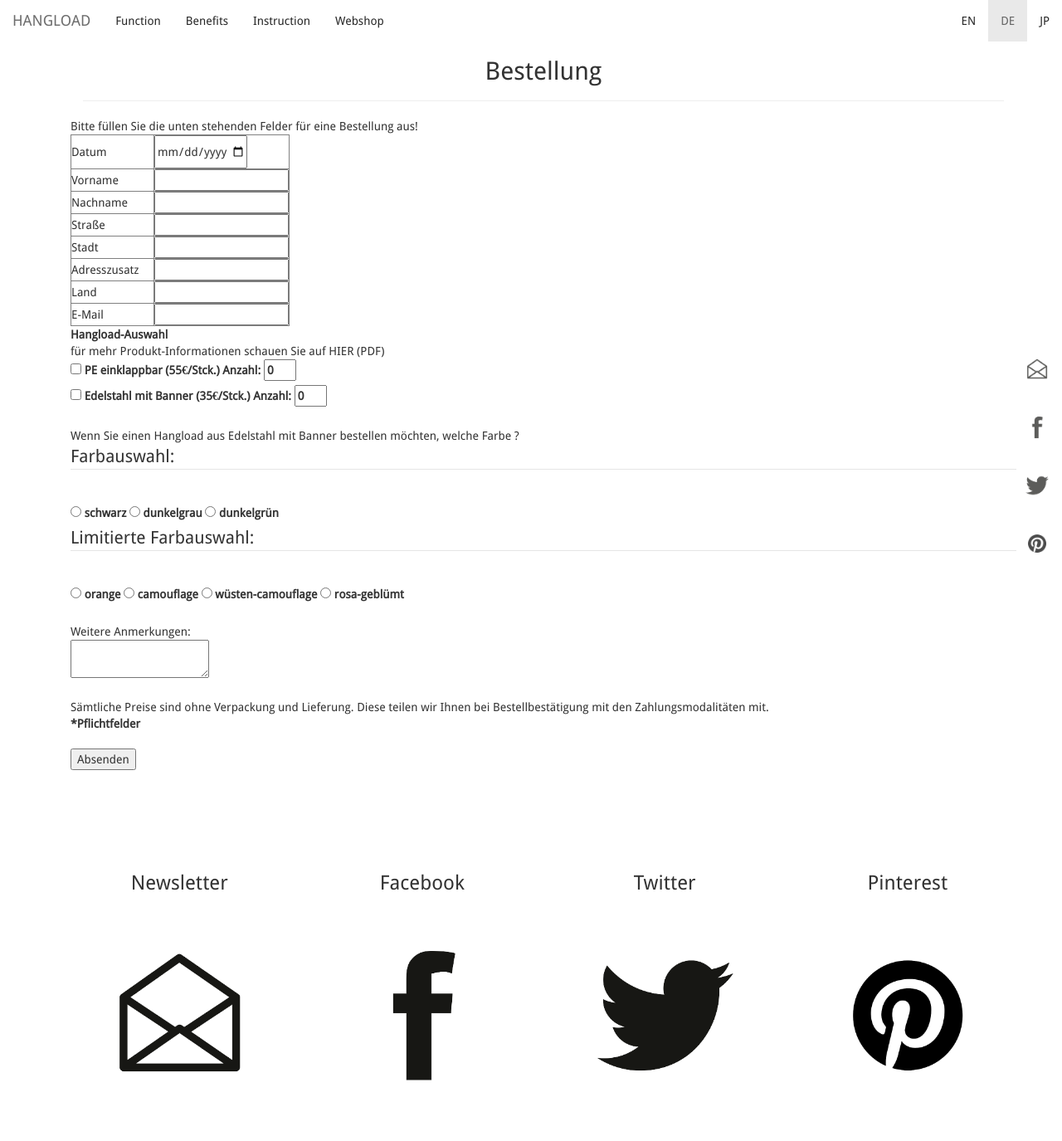
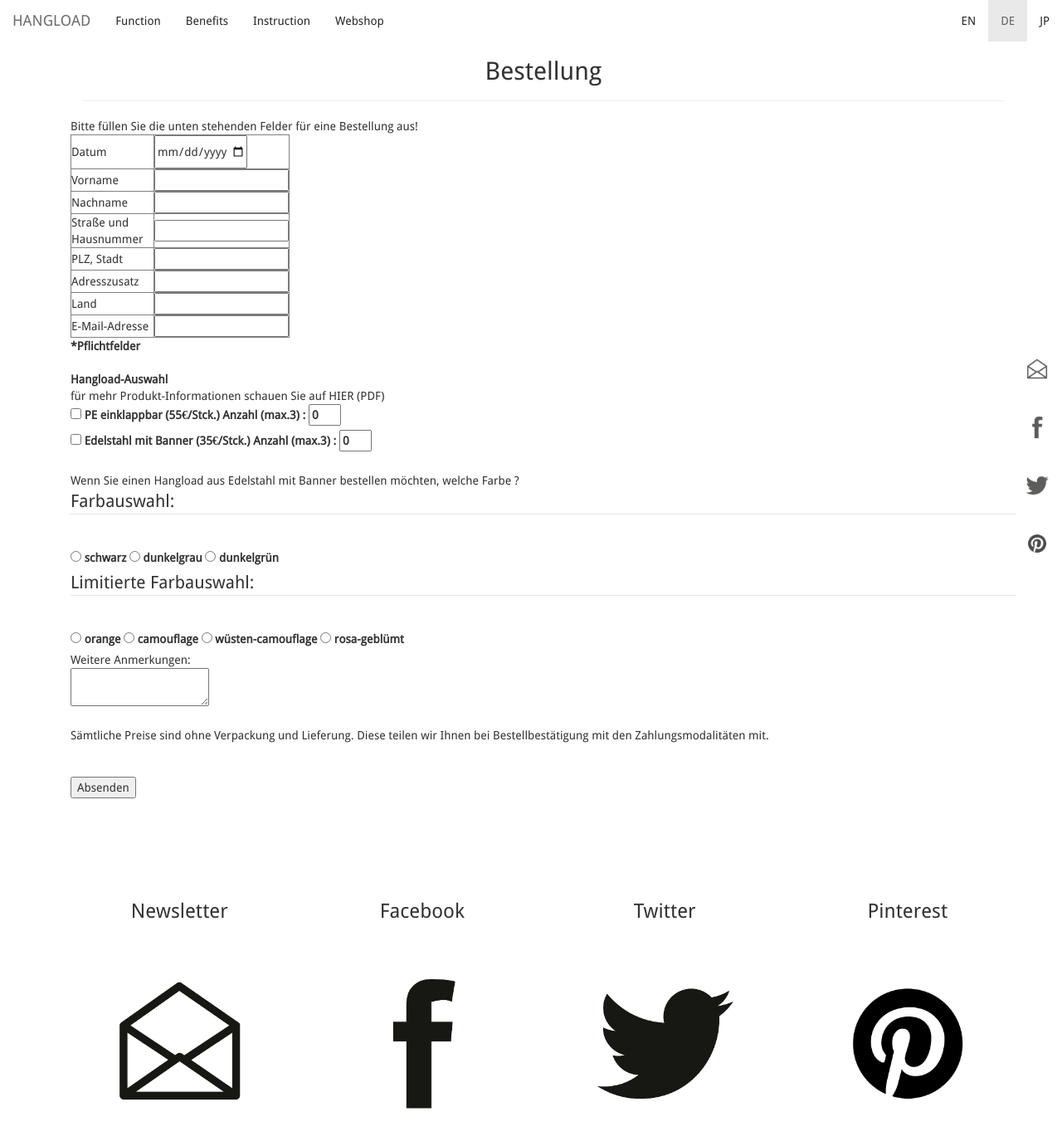
Before and after one commit to bodokaiser/hangload.com, a Jekyll site: the page built from de/webshop/index.html, in a window 1280 px wide and 1400 px high, scrolled down 1806 px. Shown: the top 1375 px of the window at 83% size. Built offline with Jekyll 4.4.1, drawn with Linux system fonts in a browser that asks for light colours; nearby versions of some CDN libraries; library files that are not in the unit come from our copies; Markdown is read by kramdown in place of the engine named in the settings.

Commit message:
Update index.html

```diff
--- a/de/webshop/index.html
+++ b/de/webshop/index.html
@@ -168,11 +168,11 @@
     <td> <input type="text" name="Nachname*" required> </td>
 </tr>
 <tr>
-    <td>Straße </td>
+    <td>Straße und Hausnummer </td>
     <td> <input type="text" name="Straße und Hausnr. *" required> </td>
 </tr>
 <tr>
-    <td>Stadt </td>
+    <td>PLZ, Stadt </td>
     <td> <input type="text" name="PLZ, Stadt *" required> </td>
 </tr>
 <tr>
@@ -185,11 +185,14 @@
 </tr>
 <tr></tr>
 <tr>
-    <td>E-Mail </td>
+    <td>E-Mail-Adresse </td>
     <td><input type="email" name="E-Mail-Adresse" required> </td>
 </tr>
 </table>
+<strong> *Pflichtfelder </strong>
 
+<br>
+<br>
 <strong>Hangload-Auswahl </strong> <br>
 
 für mehr Produkt-Informationen schauen Sie auf HIER (PDF) <br>
@@ -197,17 +200,17 @@
 
 <label><input type="checkbox" name="PE"> PE einklappbar (55€/Stck.) </label>
 
-<label> Anzahl: <input type="number" step="1" min="0" max="3" value="0"> </label> <br>
+<label> Anzahl (max.3) : <input type="number" step="1" min="0" max="3" value="0"> </label> <br>
 
 
 <label><input type="checkbox" name="Edelstahl"> Edelstahl mit Banner (35€/Stck.) </label>
 
-<label> Anzahl: <input type="number" step="1" min="0" max="3" value="0"> </label> <br>
+<label> Anzahl (max.3) : <input type="number" step="1" min="0" max="3" value="0"> </label> <br>
 
 <br>
 Wenn Sie einen Hangload aus Edelstahl mit Banner bestellen möchten, welche Farbe ? <br>
 
-<fieldset>
+
 <legend> Farbauswahl: </legend> <br>
 <label><input type="radio" name="kk" value="schwarz"> schwarz </label>
 <label><input type="radio" name="kk" value="dunkelgrau"> dunkelgrau </label>
@@ -218,14 +221,14 @@
 <label><input type="radio" name="kk" value="camouflage"> camouflage </label>
 <label><input type="radio" name="kk" value="wüsten-camouflage"> wüsten-camouflage </label>
 <label><input type="radio" name="kk" value="rosa-geblümt"> rosa-geblümt </label>
-</fieldset>
+
 <br>
 
 
 
 Weitere Anmerkungen: <br>
 <textarea name="Anmerkungen">
-</textarea>
+</textarea width="1000px">
 <br>
 
 
```
Also changed, not shown: other parts of de/webshop/index.html (+1 -1 lines).
